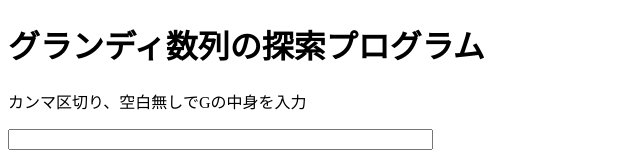
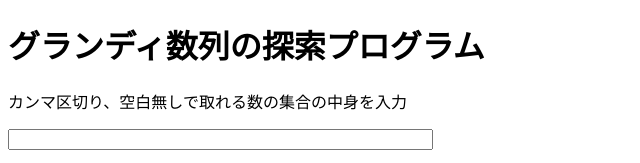
Before and after one commit to ack61/mathpower2022-31game, a plain HTML site: page index.html in a window 1280 px wide. Shown: the top 163 px of the page, without its empty margins (0-640 px from the left). Drawn offline with nearby package versions, Linux system fonts and the light colour scheme.

Commit message:
文章の修正

```diff
--- a/index.html
+++ b/index.html
@@ -21,7 +21,7 @@
     </header>
     <!-- Main menu -->
     <main>
-      <p>カンマ区切り、空白無しでGの中身を入力</p>
+      <p>カンマ区切り、空白無しで取れる数の集合の中身を入力</p>
       <input type="text" id="in" size="50">
       <p>計算する項数</p>
       <input type="text" id="getLength" size="10" value="200">
```
